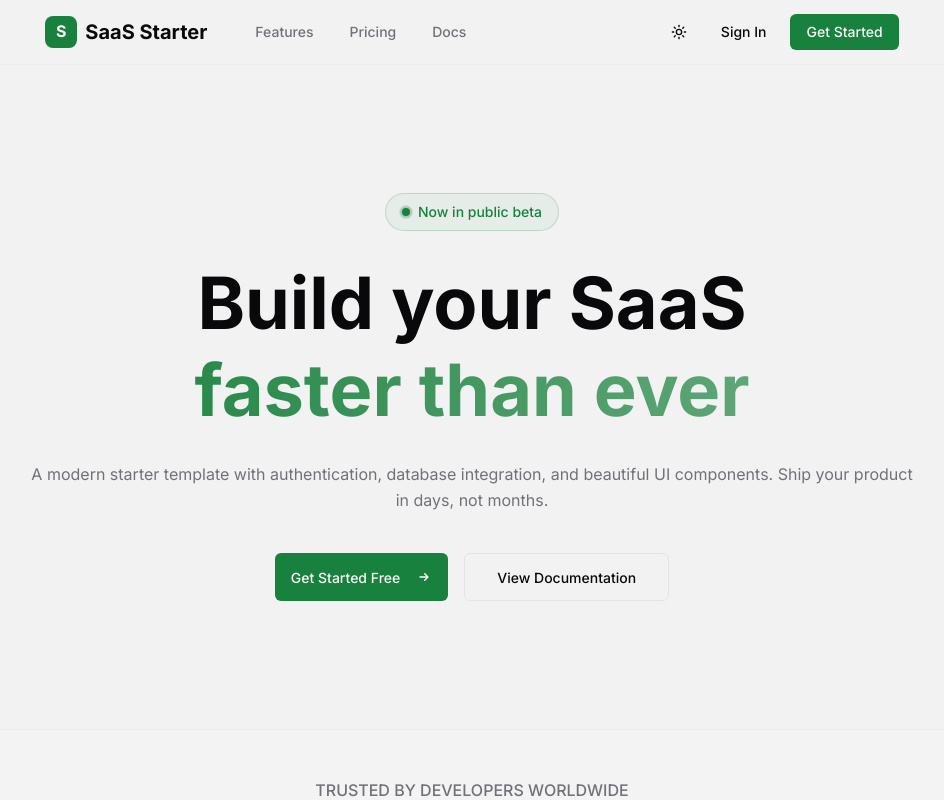
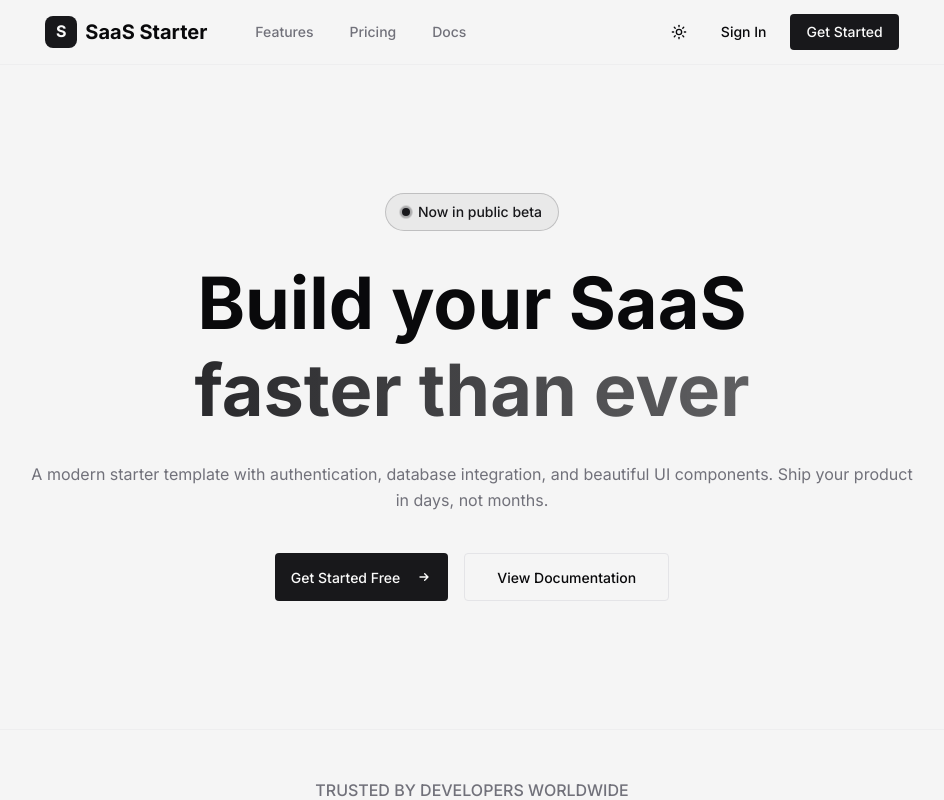
Before and after one commit to jehcy/Starter-Pack, a Next.js app: page / in a window 1280 px wide. Shown: the top 800 px of the page, without its empty margins (168-1112 px from the left). Built offline with nearby package versions, Linux system fonts and the light colour scheme.

Commit message:
Update brand design colors and button styles for consistency across light and dark themes.

```diff
--- a/src/app/globals.css
+++ b/src/app/globals.css
@@ -126,9 +126,9 @@ h1, h2, h3 {
 
 :root {
   /* Brand Light Mode Colors - from brand.md */
-  --background: #f2f2f2;
+  --background: #f5f5f5;
   --foreground: #09090b;
-  --primary: #18813d;
+  --primary: #18181b;
   --primary-foreground: #fafafa;
   --secondary: #f4f4f5;
   --secondary-foreground: #18181b;
@@ -194,7 +194,7 @@ h1, h2, h3 {
   --letter-spacing: 0em;
 
   /* Brand Buttons */
-  --button-radius: 0.375rem;
+  --button-radius: 0.25rem;
   --button-font-weight: 500;
   --button-font-size: 0.875rem;
   --button-hover-effect: opacity;
@@ -209,9 +209,9 @@ h1, h2, h3 {
 
 .dark {
   /* Brand Dark Mode Colors - from brand.md */
-  --background: #131316;
+  --background: #09090b;
   --foreground: #fafafa;
-  --primary: #65fb8a;
+  --primary: #fafafa;
   --primary-foreground: #18181b;
   --secondary: #27272a;
   --secondary-foreground: #fafafa;
```
Also changed, not shown: 1 other file (tests, documents, lock files or other folders).
